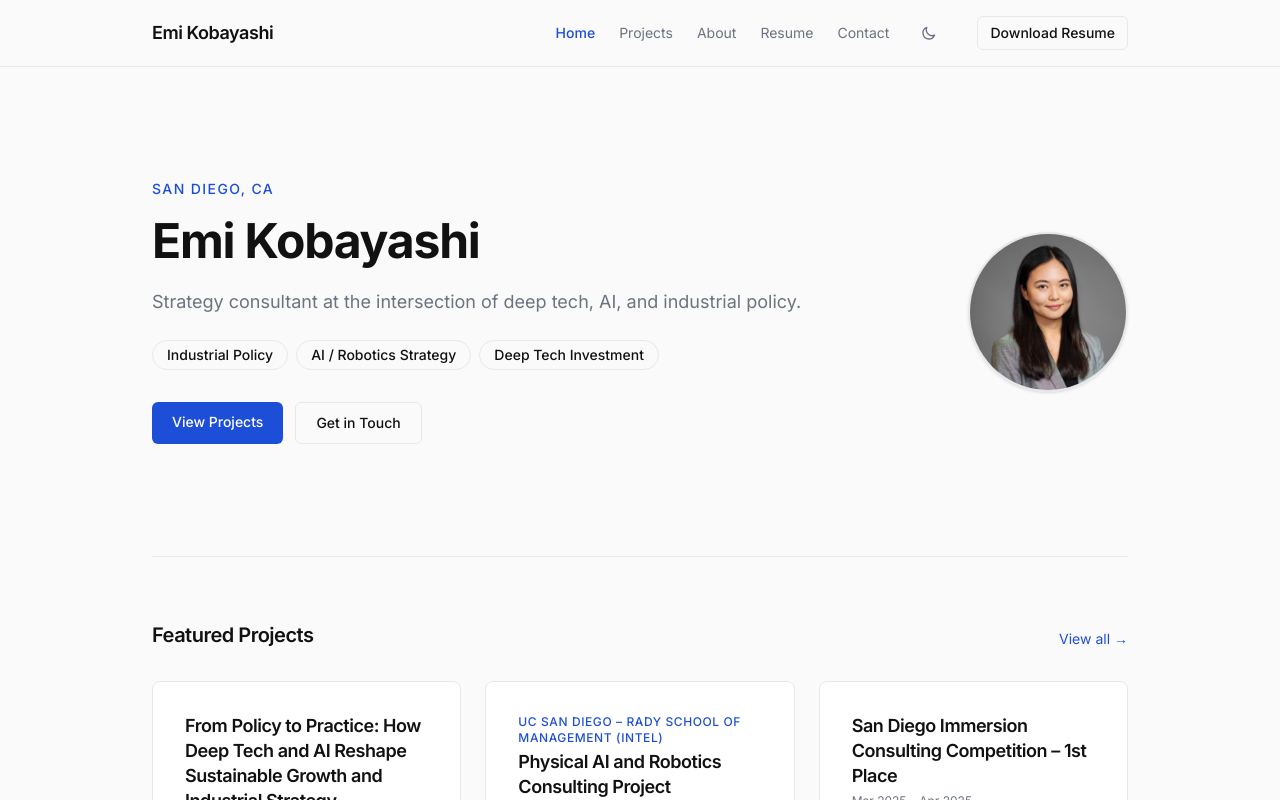
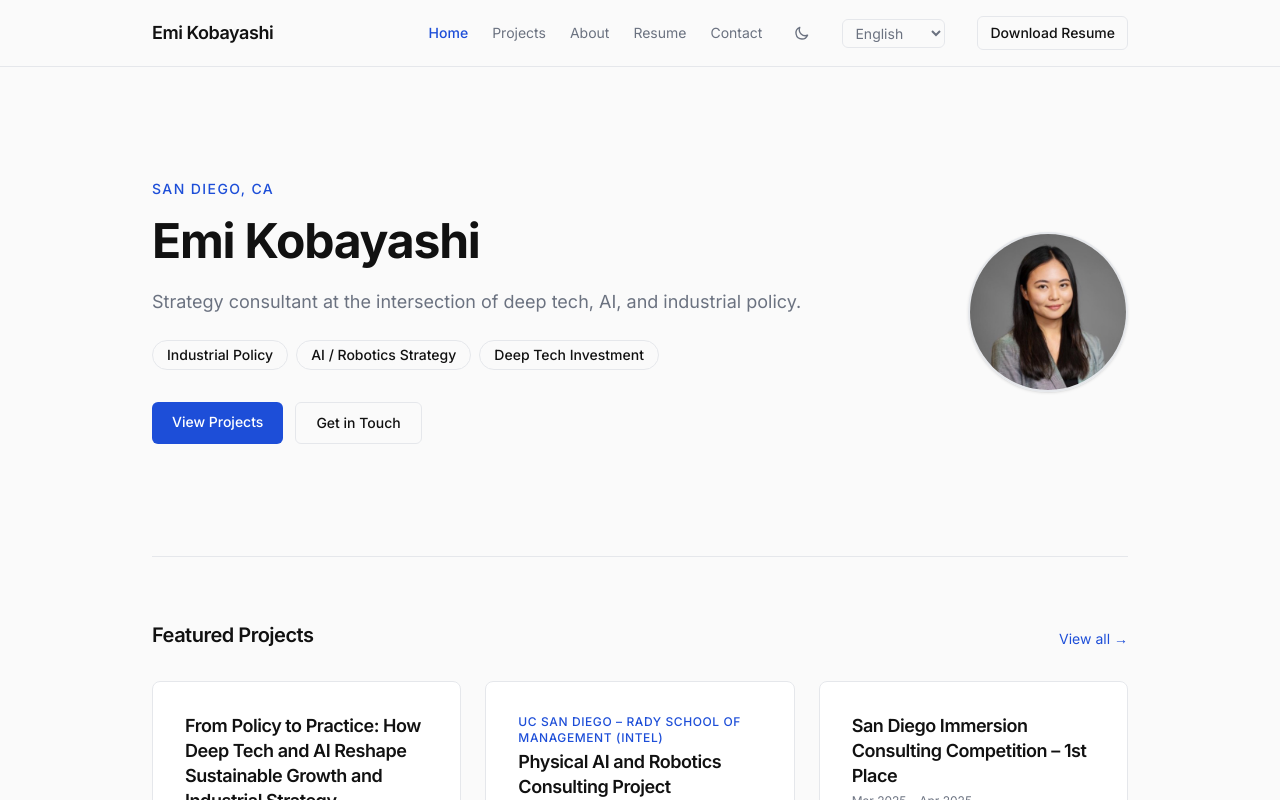
Before and after one commit to 21sean/Emi_site, a Next.js app: page / in a window 1280 px wide. Shown: the top 800 px of the page. Built offline with nearby package versions, Linux system fonts and the light colour scheme.

Commit message:
Add language selector to header

```diff
--- a/src/components/Header.tsx
+++ b/src/components/Header.tsx
@@ -4,7 +4,7 @@ import Link from "next/link";
 import { usePathname } from "next/navigation";
 import profile from "@/data/profile";
 import ThemeToggle from "./ThemeToggle";
-import { useState } from "react";
+import { useEffect, useState } from "react";
 
 const navItems = [
   { label: "Home", href: "/" },
@@ -17,6 +17,44 @@ const navItems = [
 export default function Header() {
   const pathname = usePathname();
   const [menuOpen, setMenuOpen] = useState(false);
+  const [language, setLanguage] = useState("en");
+
+  useEffect(() => {
+    if (typeof navigator === "undefined") {
+      return;
+    }
+
+    const browserLanguage = navigator.languages?.[0] || navigator.language || "en";
+    const normalized = browserLanguage.toLowerCase();
+
+    if (normalized.startsWith("ja")) {
+      setLanguage("ja");
+      return;
+    }
+
+    if (normalized.startsWith("zh")) {
+      setLanguage("zh");
+      return;
+    }
+
+    setLanguage("en");
+  }, []);
+
+  const languageSelect = (
+    <label className="flex items-center gap-2 text-sm text-[var(--color-muted)]">
+      <span className="sr-only">Language</span>
+      <select
+        className="rounded-md border border-[var(--color-border)] bg-transparent px-2 py-1 text-sm text-[var(--color-text)] focus-visible:outline-2 focus-visible:outline-offset-2 focus-visible:outline-[var(--color-accent)]"
+        aria-label="Select language"
+        value={language}
+        onChange={(event) => setLanguage(event.target.value)}
+      >
+        <option value="en">English</option>
+        <option value="ja">Japanese</option>
+        <option value="zh">Chinese</option>
+      </select>
+    </label>
+  );
 
   return (
     <header className="no-print sticky top-0 z-50 border-b border-[var(--color-border)] bg-[var(--color-background)]/90 backdrop-blur-md">
@@ -46,6 +84,7 @@ export default function Header() {
           ))}
 
           <ThemeToggle />
+          {languageSelect}
 
           <Link
             href={profile.resumeUrl}
@@ -100,6 +139,7 @@ export default function Header() {
           ))}
           <div className="flex items-center gap-4 pt-2">
             <ThemeToggle />
+            {languageSelect}
             <Link
               href={profile.resumeUrl}
               className="rounded-md border border-[var(--color-border)] px-3 py-1.5 text-sm font-medium transition-colors hover:bg-[var(--color-accent-light)]"
```
